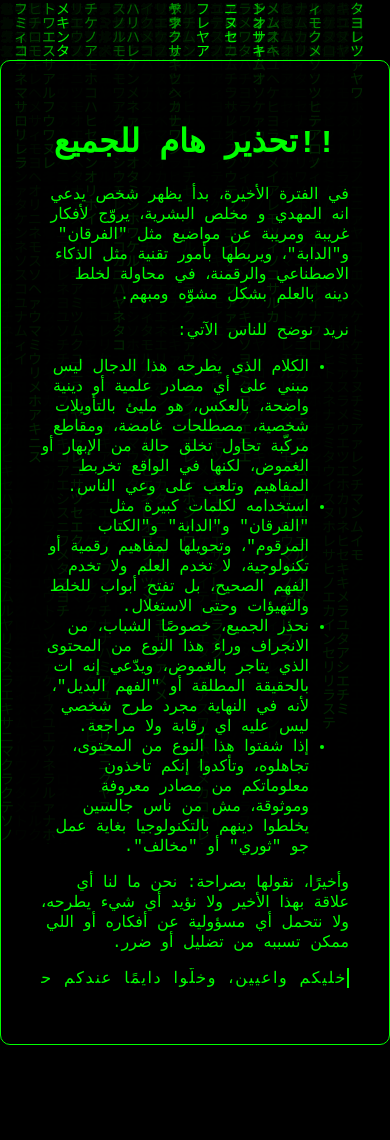
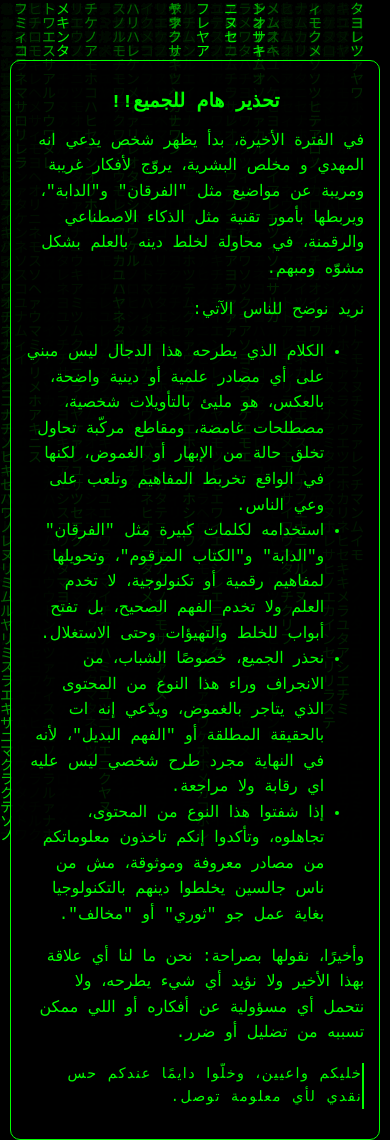
Before and after one commit to ikopp/Quan, a plain HTML site: page index.html in a window 390 px wide. Before the commit the page ends 1045 px from the top, so only its background shows below. Drawn offline with Linux system fonts and the light colour scheme.

Commit message:
Update index.html

```diff
--- a/index.html
+++ b/index.html
@@ -31,23 +31,29 @@
     }
     .content {
       position: relative;
-      padding: 40px;
+      padding: 20px;
+      width: 95%;
       max-width: 800px;
-      margin: auto;
+      margin: 60px auto;
       background-color: rgba(0, 0, 0, 0.85);
       border: 1px solid #00ff00;
       border-radius: 10px;
-      margin-top: 60px;
       text-align: right;
+      box-sizing: border-box;
     }
     h1 {
       color: #00ff00;
       text-align: center;
+      font-size: 1.5em;
+    }
+    p, ul {
+      font-size: 1em;
+      line-height: 1.6em;
     }
     .typewriter {
       overflow: hidden;
       border-right: .15em solid #00ff00;
-      white-space: nowrap;
+      white-space: wrap;
       margin: 1em auto;
       letter-spacing: .1em;
       animation: typing 4s steps(40, end), blink-caret .75s step-end infinite;
@@ -62,6 +68,18 @@
       from, to { border-color: transparent }
       50% { border-color: #00ff00; }
     }
+
+    @media (max-width: 600px) {
+      h1 {
+        font-size: 1.2em;
+      }
+      .content {
+        padding: 15px;
+      }
+      .typewriter {
+        font-size: 0.9em;
+      }
+    }
   </style>
 </head>
 <body>
@@ -69,7 +87,7 @@
     <canvas id="matrix"></canvas>
   </div>
   <div class="content">
-    <h1>!!تحذير هام للجميع</h1>
+    <h1>تحذير هام للجميع!!</h1>
     <p>في الفترة الأخيرة، بدأ يظهر شخص يدعي انه المهدي و مخلص البشرية، يروّج لأفكار غريبة ومريبة عن مواضيع مثل "الفرقان" و"الدابة"، ويربطها بأمور تقنية مثل الذكاء الاصطناعي والرقمنة، في محاولة لخلط دينه بالعلم بشكل مشوّه ومبهم.</p>
     <p>نريد نوضح للناس الآتي:</p>
     <ul>
```
